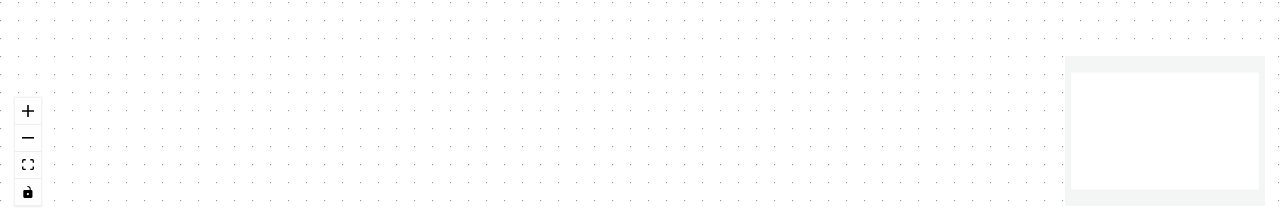
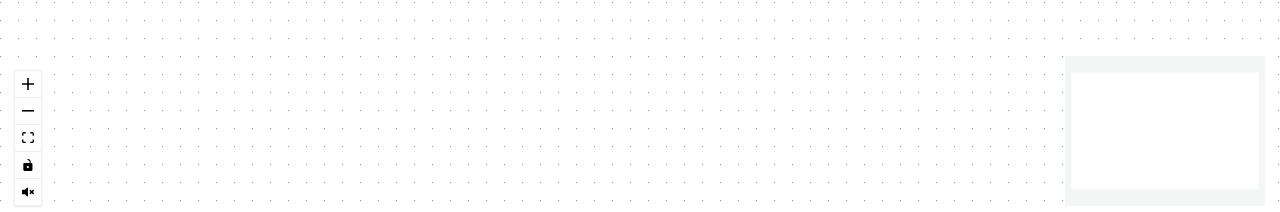
Before and after one commit to audio-node/web-noise, a React (Create React App) app: page / in a window 1280 px wide. Shown: the part 574-786 px from the top of the page. Built offline with nearby package versions, Linux system fonts and the light colour scheme.

Commit message:
add resume/supspend control

```diff
--- a/src/Editor.tsx
+++ b/src/Editor.tsx
@@ -15,6 +15,7 @@ import Gain from "./components/Gain";
 import Wire from "./components/Wire";
 import Visualizer from "./components/Visualizer";
 import { EditorContext, contextValue } from "./components/EditorContext";
+import ResumeContext from "./components/ResumeContext";
 
 const nodeTypes = {
   multiHandlesNode: MultiHandlesNode,
@@ -121,6 +122,7 @@ export const Editor = () => {
     },
     [reactflowInstance]
   );
+
   return (
     <EditorContext.Provider value={contextValue}>
       <ReactFlow
@@ -138,7 +140,9 @@ export const Editor = () => {
       >
         <Background variant={BackgroundVariant.Dots} gap={12} />
         <MiniMap />
-        <Controls />
+        <Controls>
+          <ResumeContext />
+        </Controls>
       </ReactFlow>
     </EditorContext.Provider>
   );
--- /dev/null
+++ b/src/components/ResumeContext.tsx
@@ -0,0 +1,42 @@
+import type { FC } from "react";
+
+import { useState } from "react";
+import { ControlButton } from "react-flow-renderer";
+
+import { useEditorContext } from "./EditorContext";
+
+const ResumeContext: FC = () => {
+  const { audioContext } = useEditorContext();
+  const [isContextResumed, setIsContextResumed] = useState<boolean>(
+    audioContext.state === "running"
+  );
+  return (
+    <>
+      {isContextResumed ? (
+        <ControlButton
+          onClick={() => {
+            audioContext.suspend();
+            setIsContextResumed(false);
+          }}
+        >
+          <svg xmlns="http://www.w3.org/2000/svg" viewBox="0 0 512 512">
+            <path d="M215.03 71.05L126.06 160H24c-13.26 0-24 10.74-24 24v144c0 13.25 10.74 24 24 24h102.06l88.97 88.95c15.03 15.03 40.97 4.47 40.97-16.97V88.02c0-21.46-25.96-31.98-40.97-16.97zM461.64 256l45.64-45.64c6.3-6.3 6.3-16.52 0-22.82l-22.82-22.82c-6.3-6.3-16.52-6.3-22.82 0L416 210.36l-45.64-45.64c-6.3-6.3-16.52-6.3-22.82 0l-22.82 22.82c-6.3 6.3-6.3 16.52 0 22.82L370.36 256l-45.63 45.63c-6.3 6.3-6.3 16.52 0 22.82l22.82 22.82c6.3 6.3 16.52 6.3 22.82 0L416 301.64l45.64 45.64c6.3 6.3 16.52 6.3 22.82 0l22.82-22.82c6.3-6.3 6.3-16.52 0-22.82L461.64 256z" />
+          </svg>
+        </ControlButton>
+      ) : (
+        <ControlButton
+          onClick={() => {
+            audioContext.resume();
+            setIsContextResumed(true);
+          }}
+        >
+          <svg xmlns="http://www.w3.org/2000/svg" viewBox="0 0 256 512">
+            <path d="M215 71l-89 89H24a24 24 0 0 0-24 24v144a24 24 0 0 0 24 24h102.06L215 441c15 15 41 4.47 41-17V88c0-21.47-26-32-41-17z" />
+          </svg>
+        </ControlButton>
+      )}
+    </>
+  );
+};
+
+export default ResumeContext;
```
